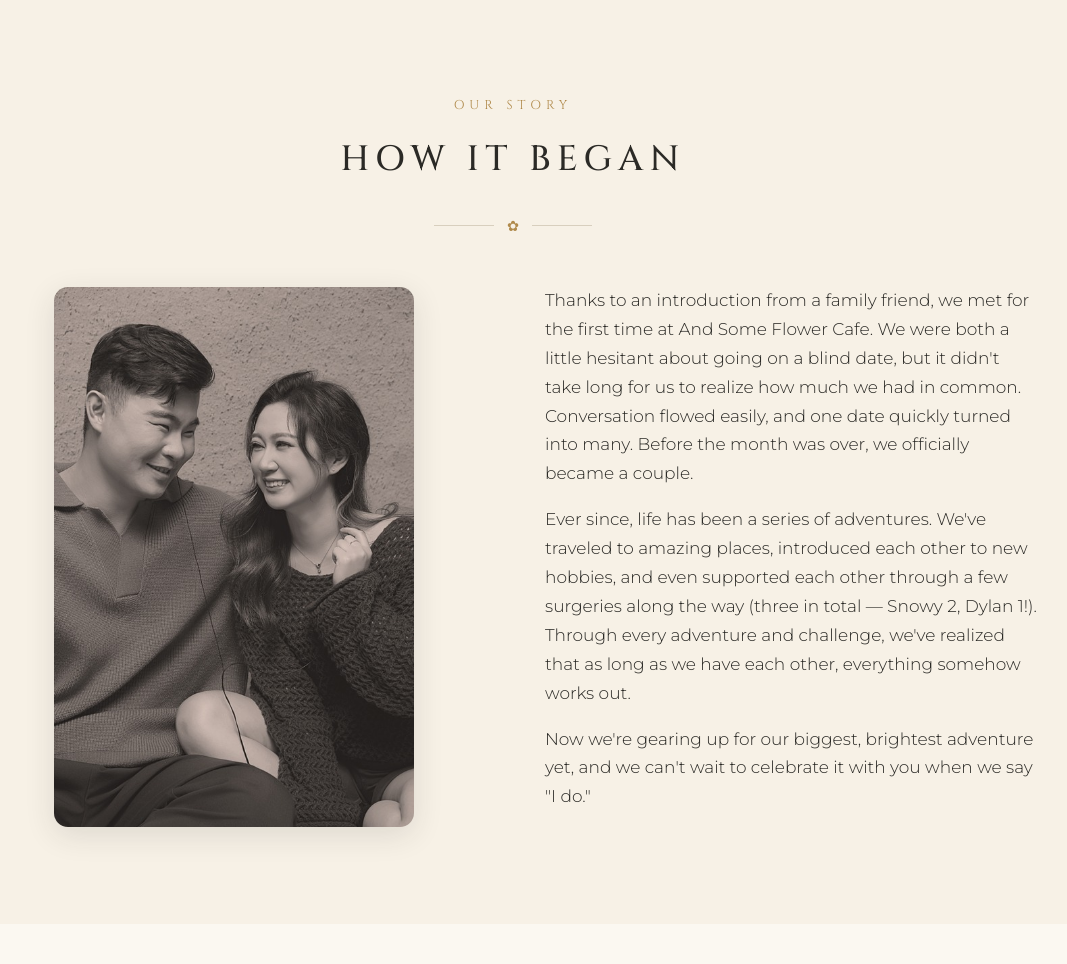
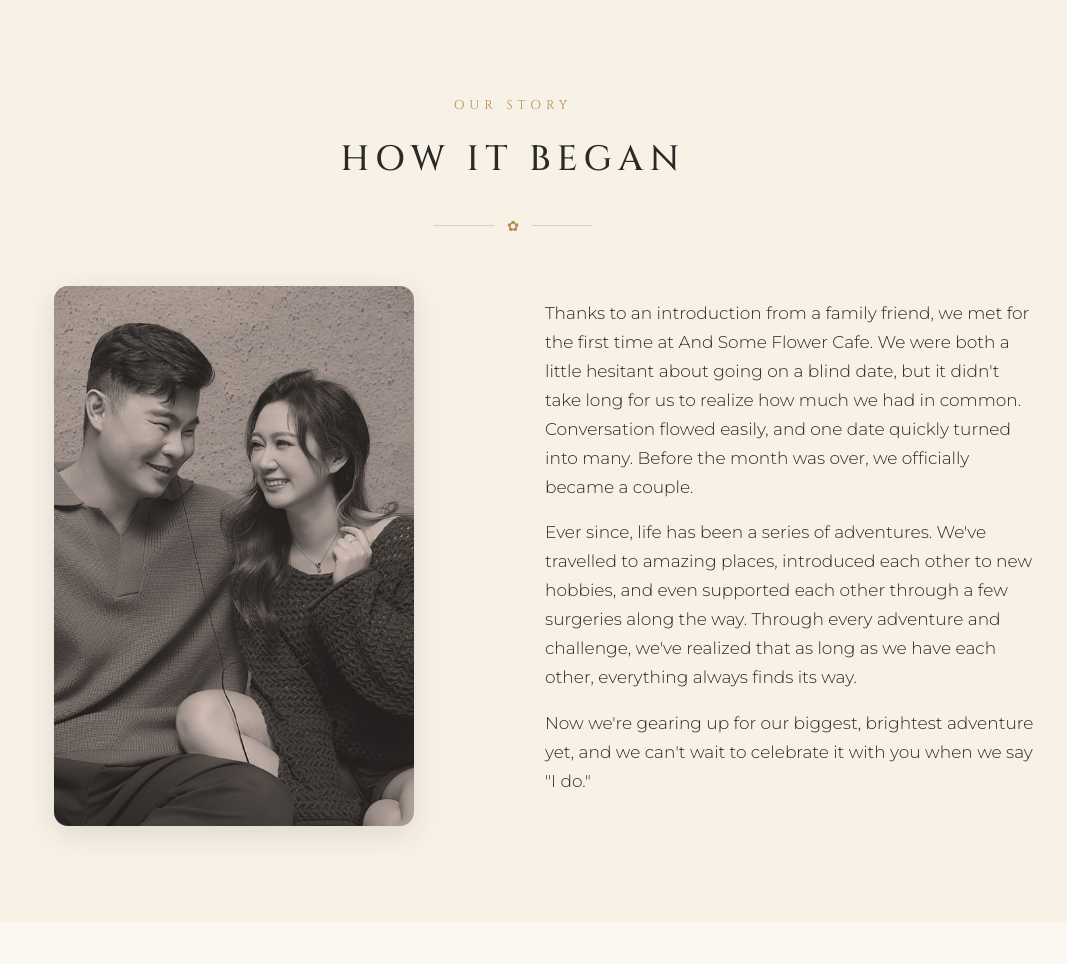
Before and after one commit to stevenliuxd/wedding-site, a Flask app: page / in a window 1280 px wide. Shown: the part 1139-2103 px from the top of the page, without its empty margins (127-1194 px from the left). Run offline with Flask 3, Linux system fonts and the light colour scheme.

Commit message:
change story once again

```diff
--- a/templates/index.html
+++ b/templates/index.html
@@ -71,7 +71,7 @@
       <img src="{{ url_for('static', filename='images/img1.jpg') }}" alt="Dylan and Steven smiling at each other">
       <div>
         <p>Thanks to an introduction from a family friend, we met for the first time at And Some Flower Cafe. We were both a little hesitant about going on a blind date, but it didn't take long for us to realize how much we had in common. Conversation flowed easily, and one date quickly turned into many. Before the month was over, we officially became a couple.</p>
-        <p>Ever since, life has been a series of adventures. We've traveled to amazing places, introduced each other to new hobbies, and even supported each other through a few surgeries along the way (three in total &mdash; Snowy 2, Dylan 1!). Through every adventure and challenge, we've realized that as long as we have each other, everything somehow works out.</p>
+        <p>Ever since, life has been a series of adventures. We've travelled to amazing places, introduced each other to new hobbies, and even supported each other through a few surgeries along the way. Through every adventure and challenge, we've realized that as long as we have each other, everything always finds its way.</p>
         <p>Now we're gearing up for our biggest, brightest adventure yet, and we can't wait to celebrate it with you when we say "I do."</p>
       </div>
     </div>
```
